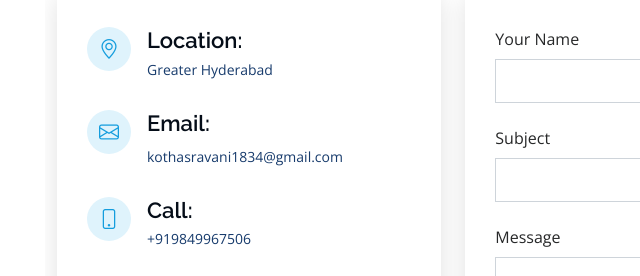
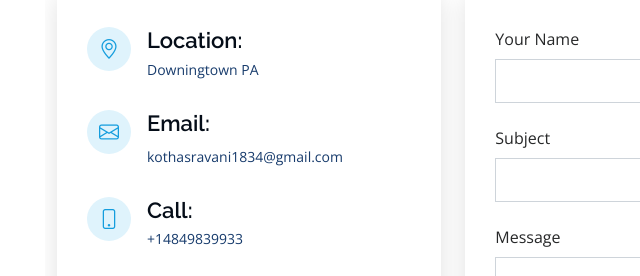
Before and after one commit to kothasravani/myportfolio.github.io, a plain HTML site: page index.html in a window 1280 px wide. Shown: the part 6480-6756 px from the top of the page, 255-895 px from the left. Drawn offline with nearby package versions, Linux system fonts and the light colour scheme; grey boxes are pictures that could not be loaded.

Commit message:
Update index.html

```diff
--- a/index.html
+++ b/index.html
@@ -608,7 +608,7 @@
               <div class="address">
                 <i class="bi bi-geo-alt"></i>
                 <h4>Location:</h4>
-                <p>Greater Hyderabad</p>
+                <p>Downingtown PA</p>
               </div>
 
               <div class="email">
@@ -620,7 +620,7 @@
               <div class="phone">
                 <i class="bi bi-phone"></i>
                 <h4>Call:</h4>
-                <p>+919849967506</p>
+                <p>+14849839933</p>
               </div>
 
               <iframe src="https://www.google.com/maps/embed?pb=!1m14!1m8!1m3!1d12097.433213460943!2d-74.0062269!3d40.7101282!3m2!1i1024!2i768!4f13.1!3m3!1m2!1s0x0%3A0xb89d1fe6bc499443!2sDowntown+Conference+Center!5e0!3m2!1smk!2sbg!4v1539943755621" frameborder="0" style="border:0; width: 100%; height: 290px;" allowfullscreen></iframe>
```
